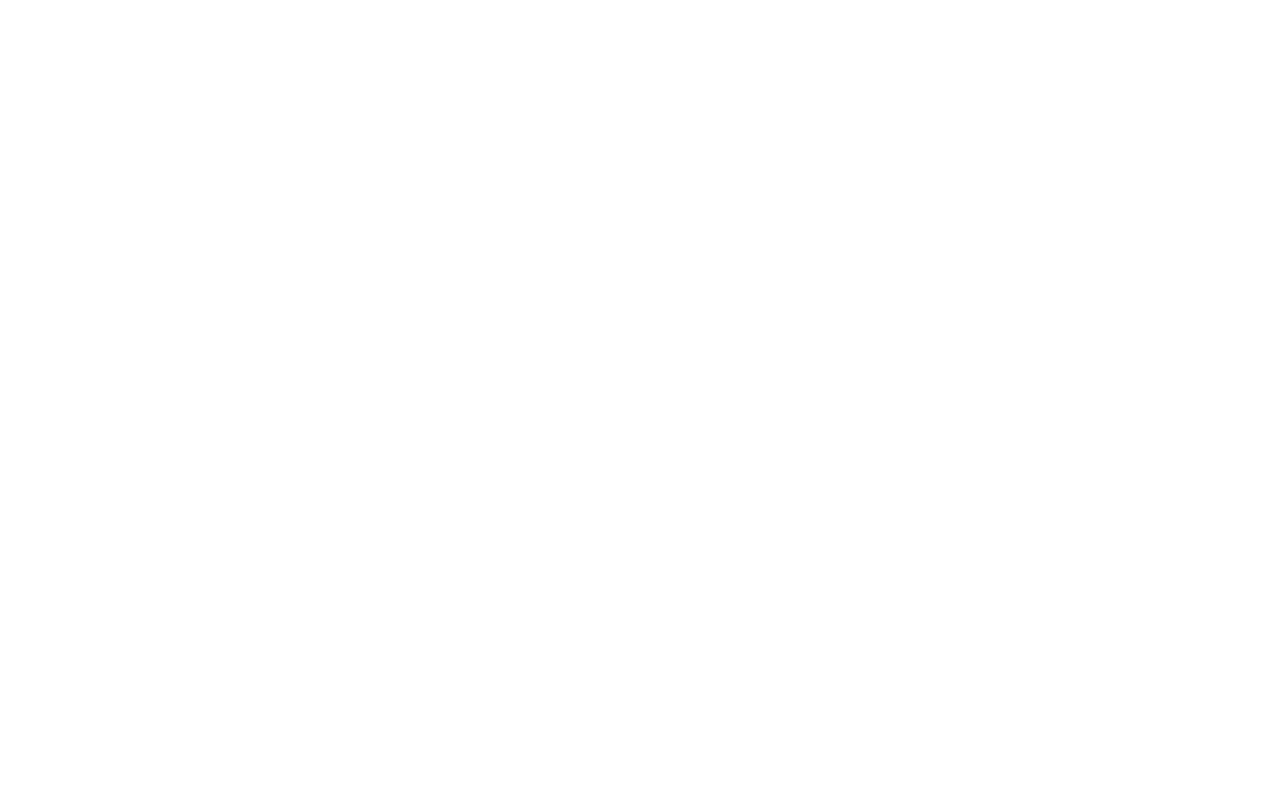
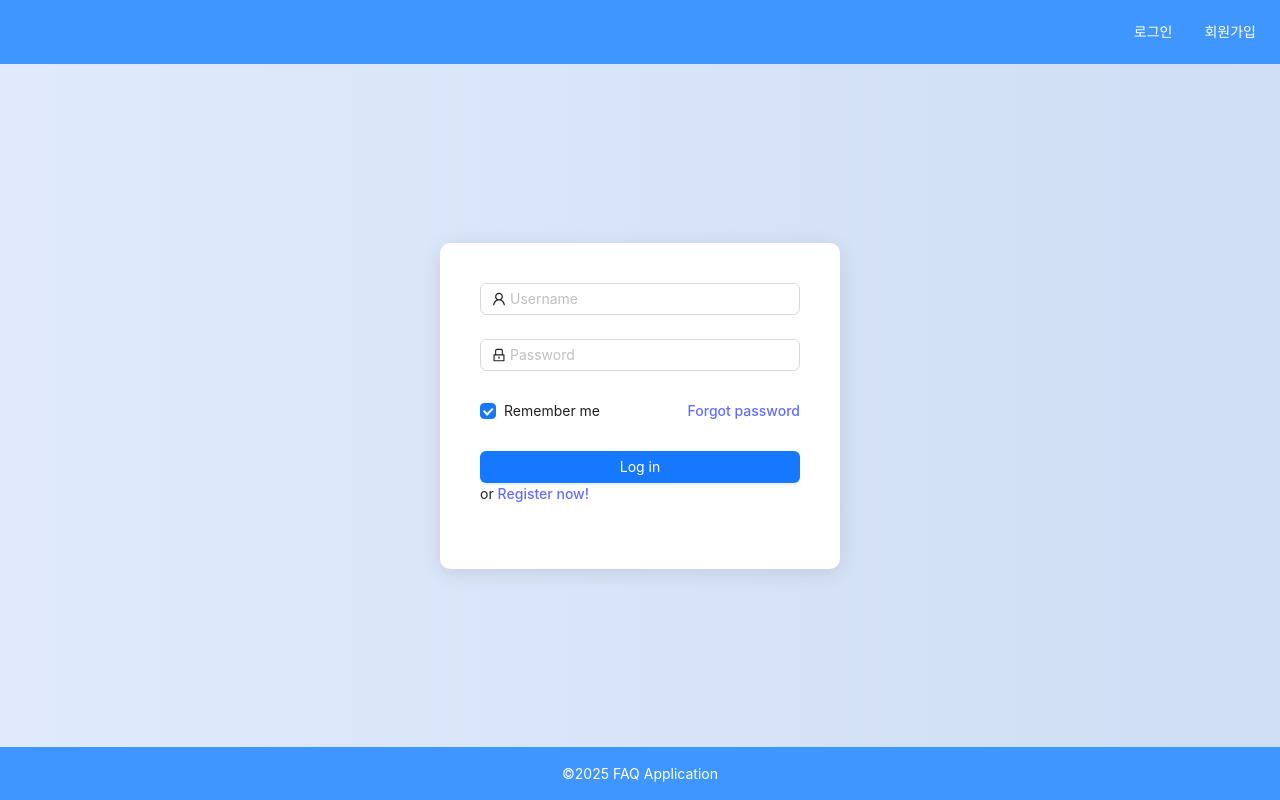
Before and after one commit to PhuocSu/CRUD_FAQ, a React (Vite) app in the folder frontend/: page /signin in a window 1280 px wide. Before the commit this address had no page. Built offline with nearby package versions, Linux system fonts and the light colour scheme.

Commit message:
Design signin, signup frontend

```diff
--- /dev/null
+++ b/frontend/src/App.css
@@ -0,0 +1,8 @@
+html,
+body,
+#root {
+    width: 100%;
+    height: 100%;
+    margin: 0;
+    padding: 0;
+}
--- a/frontend/src/App.jsx
+++ b/frontend/src/App.jsx
@@ -1,18 +1,25 @@
+import './App.css';
 import { BrowserRouter as Router, Route, Routes, BrowserRouter } from 'react-router-dom'
 import FAQ from './pages/FAQ'
 import FaqWrite from './pages/FaqWrite'
-
+import SigninPage from './pages/SigninPage'
+import SignupPage from './pages/SignupPage'
 
 function App() {
 
   return (
     <>
+      <div style={{ height: '100%', width: '100%' }}>
         <BrowserRouter>
           <Routes>
             <Route path="/faq" element={<FAQ />} />z
             <Route path="/faq/write" element={<FaqWrite />} />
+
+            <Route path="/signin" element={<SigninPage />} />
+            <Route path="/signup" element={<SignupPage />} />
           </Routes>
         </BrowserRouter>
+      </div>
     </>
   )
 }
--- /dev/null
+++ b/frontend/src/components/AppFooter.jsx
@@ -0,0 +1,22 @@
+import React from 'react';
+import { Layout } from 'antd';
+
+const { Footer } = Layout;
+
+const footerStyle = {
+  width: '100%',
+  textAlign: 'center',
+  padding: '16px 0',
+  color: '#fff',
+  backgroundColor: '#4096ff',
+};
+
+const AppFooter = () => {
+  return (
+    <Footer style={footerStyle}>
+      ©2025 FAQ Application
+    </Footer>
+  );
+};
+
+export default AppFooter;
--- /dev/null
+++ b/frontend/src/components/AppHeader.jsx
@@ -0,0 +1,30 @@
+import React from 'react';
+import { Layout } from 'antd';
+
+const { Header } = Layout;
+
+const headerStyle = {
+    width: '100%',
+    color: '#fff',
+    height: 'auto',
+    padding: '0 24px',
+    backgroundColor: '#4096ff',
+    display: 'flex',
+    alignItems: 'center',
+    justifyContent: 'space-between'
+};
+
+const AppHeader = () => {
+    return (
+        <Header style={headerStyle}>
+            <div style={{ flex: 1 }}>
+                <div style={{ display: 'flex', justifyContent: 'flex-end', gap: 32, width: '100%' }}>
+                    <div style={{ cursor: 'pointer' }}>로그인</div>
+                    <div style={{ cursor: 'pointer' }}>회원가입</div>
+                </div>
+            </div>
+        </Header>
+    );
+};
+
+export default AppHeader;
--- /dev/null
+++ b/frontend/src/components/SigninForm.jsx
@@ -0,0 +1,47 @@
+import React, { useEffect, useState } from 'react';
+import { LockOutlined, UserOutlined } from '@ant-design/icons';
+import { Button, Form, Input, Checkbox, Flex } from 'antd';
+
+const LoginForm = () => {
+    const onFinish = values => {
+        console.log('Received values of form: ', values);
+    };
+    return (
+        <Form
+            name="login"
+            initialValues={{ remember: true }}
+            style={{ maxWidth: 360 }}
+            onFinish={onFinish}
+        >
+            <Form.Item
+                name="username"
+                rules={[{ required: true, message: 'Please input your Username!' }]}
+            >
+                <Input prefix={<UserOutlined />} placeholder="Username" />
+            </Form.Item>
+            <Form.Item
+                name="password"
+                rules={[{ required: true, message: 'Please input your Password!' }]}
+            >
+                <Input prefix={<LockOutlined />} type="password" placeholder="Password" />
+            </Form.Item>
+            <Form.Item>
+                <Flex justify="space-between" align="center">
+                    <Form.Item name="remember" valuePropName="checked" noStyle>
+                        <Checkbox>Remember me</Checkbox>
+                    </Form.Item>
+                    <a href="">Forgot password</a>
+                </Flex>
+            </Form.Item>
+
+            <Form.Item>
+                <Button block type="primary" htmlType="submit">
+                    Log in
+                </Button>
+                or <a href="">Register now!</a>
+            </Form.Item>
+        </Form>
+    );
+}
+
+export default LoginForm
--- /dev/null
+++ b/frontend/src/components/SignupForm.jsx
@@ -0,0 +1,61 @@
+import React from 'react';
+import { Button, Form, Input, InputNumber } from 'antd';
+const layout = {
+    labelCol: { span: 8 },
+    wrapperCol: { span: 16 },
+};
+const validateMessages = {
+    required: '${label} is required!',
+    types: {
+        email: '${label} is not a valid email!',
+        number: '${label} is not a valid number!',
+    },
+    number: {
+        range: '${label} must be between ${min} and ${max}',
+    },
+};
+const onFinish = values => {
+    console.log(values);
+};
+
+const SignupForm = () => {
+    return (
+        <Form
+            {...layout}
+            name="nest-messages"
+            onFinish={onFinish}
+            style={{ maxWidth: 600 }}
+            validateMessages={validateMessages}
+        >
+            <Form.Item name={['user', 'displayName']} label="displayName" rules={[{ required: true }]}>
+                <Input />
+            </Form.Item>
+            <Form.Item name={['user', 'username']} label="username" rules={[{ type: 'email' }]}>
+                <Input />
+            </Form.Item>
+            <Form.Item
+                name="password"
+                label="Password"
+                rules={[
+                    { required: true, message: 'Please input your password!' },
+                    { min: 6, message: 'Password must be at least 6 characters' }
+                ]}
+            >
+                <Input.Password />
+            </Form.Item>
+            <Form.Item name={['user', 'phone']} label="Phone">
+                <Input />
+            </Form.Item>
+            <Form.Item name={['user', 'email']} label="Email">
+                <Input />
+            </Form.Item>
+            <Form.Item label={null}>
+                <Button type="primary" htmlType="submit">
+                    Submit
+                </Button>
+            </Form.Item>
+        </Form>
+    )
+}
+
+export default SignupForm
--- a/frontend/src/pages/FAQ.jsx
+++ b/frontend/src/pages/FAQ.jsx
@@ -11,6 +11,8 @@
 import { Flex, Layout } from 'antd';
 import { useEffect } from 'react';
 import faqService from '../services/faqService.js'
+import AppHeader from '../components/AppHeader.jsx';
+import AppFooter from '../components/AppFooter.jsx';
 
 
 const { Header, Footer, Sider, Content } = Layout;
@@ -149,19 +151,8 @@
   return (
     <div style={{ width: '100%', margin: 0, padding: 0 }}>
       <Layout style={layoutStyle}>
-        <Header style={headerStyle}>
-          <div style={{ flex: 1 }}>
-            <div style={{ display: 'flex', justifyContent: 'flex-end', gap: 32, width: '100%' }}>
-              <div style={{ cursor: 'pointer' }}>
-                로그인
-              </div>
-              <div style={{ cursor: 'pointer' }}>
-                회원가입
-              </div>
-            </div>
-          </div>
-        </Header>
 
+        <AppHeader />
 
         <Content style={contentStyle}>
           <div style={{
@@ -211,9 +202,7 @@
         </Content>
 
 
-        <Footer style={footerStyle}>
-          ©2025 FAQ Application
-        </Footer>
+        <AppFooter />
       </Layout>
     </div>
   );
--- /dev/null
+++ b/frontend/src/pages/SigninPage.jsx
@@ -0,0 +1,50 @@
+import React from 'react'
+import { Layout } from 'antd'
+import AppHeader from '../components/AppHeader'
+import AppFooter from '../components/AppFooter'
+import SigninForm from '../components/SigninForm'
+
+const { Content } = Layout
+
+const SigninPage = () => {
+    return (
+        <Layout
+            style={{
+                minHeight: '100vh', // ✅ full màn hình
+                display: 'flex',
+                flexDirection: 'column',
+                backgroundColor: '#f5f5f5',
+            }}
+        >
+            <AppHeader />
+
+            <Content
+                style={{
+                    flex: 1, // ✅ chiếm toàn bộ không gian trống
+                    display: 'flex',
+                    justifyContent: 'center',
+                    alignItems: 'center',
+                    background: 'linear-gradient(to right, #e0eafc, #cfdef3)', // optional: nền nhẹ
+                    padding: '20px',
+                }}
+            >
+                <div
+                    style={{
+                        backgroundColor: '#fff',
+                        padding: '40px',
+                        borderRadius: '10px',
+                        boxShadow: '0 4px 20px rgba(0,0,0,0.1)',
+                        width: '100%',
+                        maxWidth: '400px', // ✅ giới hạn form gọn đẹp
+                    }}
+                >
+                    <SigninForm />
+                </div>
+            </Content>
+
+            <AppFooter />
+        </Layout>
+    )
+}
+
+export default SigninPage
--- /dev/null
+++ b/frontend/src/pages/SignupPage.jsx
@@ -0,0 +1,55 @@
+import React from 'react';
+import { Layout } from 'antd';
+import AppHeader from '../components/AppHeader';
+import AppFooter from '../components/AppFooter';
+import SignupForm from '../components/SignupForm';
+
+const { Content } = Layout;
+
+const contentStyle = {
+    width: '100%',
+    minHeight: 'calc(100vh - 128px)', // trừ chiều cao header + footer
+    padding: '24px',
+    backgroundColor: '#f5f5f5',
+    color: '#333',
+    margin: 0,
+
+    // ✅ căn giữa form
+    display: 'flex',
+    justifyContent: 'center',
+    alignItems: 'center',
+};
+
+const SignupPage = () => {
+    return (
+        <Layout
+            style={{
+                minHeight: '100vh',
+                display: 'flex',
+                flexDirection: 'column',
+                backgroundColor: '#f5f5f5',
+            }}
+        >
+            <AppHeader />
+
+            <Content style={contentStyle}>
+                <div
+                    style={{
+                        backgroundColor: '#fff',
+                        padding: '40px',
+                        borderRadius: '10px',
+                        boxShadow: '0 4px 20px rgba(0,0,0,0.1)',
+                        width: '100%',
+                        maxWidth: '450px', // ✅ giới hạn form vừa phải
+                    }}
+                >
+                    <SignupForm />
+                </div>
+            </Content>
+
+            <AppFooter />
+        </Layout>
+    );
+};
+
+export default SignupPage;
```
Lines whose indentation alone changed are shown as unchanged.
